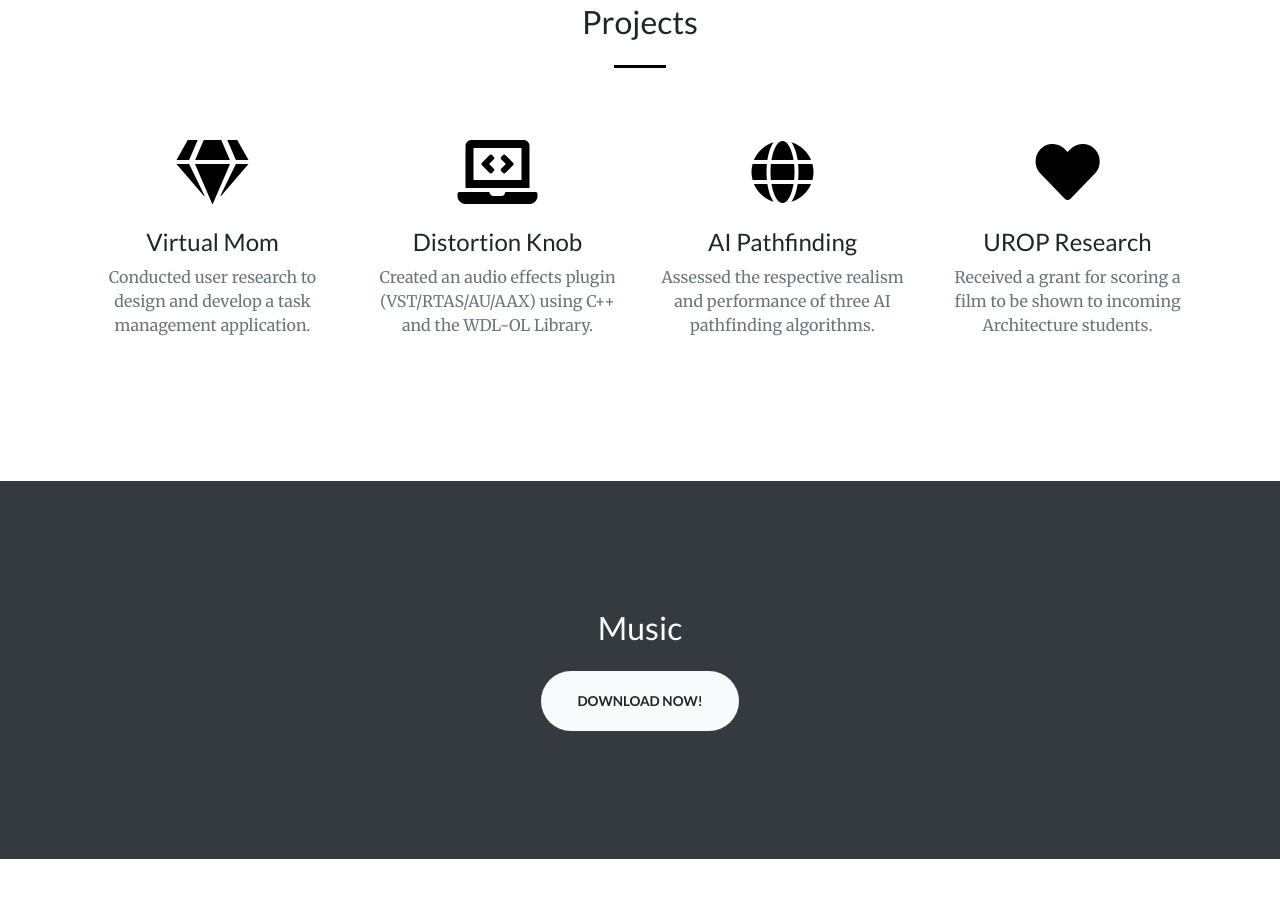
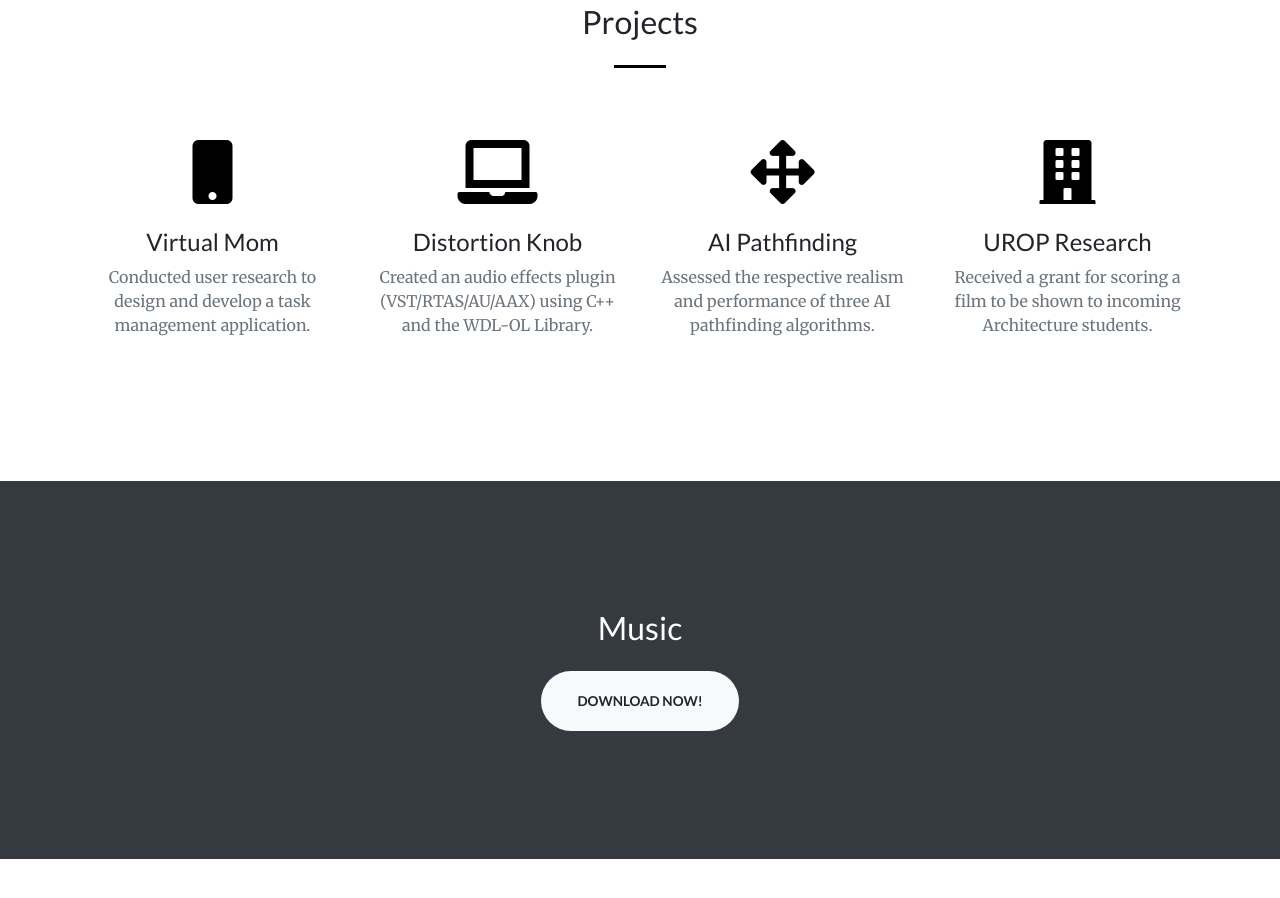
Before and after one commit to FrankHartmanDSP/Personal-Website-V2, a website with bundled scripts: page index.html in a window 1280 px wide. Shown: the part 1849-2747 px from the top of the page. Built offline with nearby package versions, Linux system fonts and the light colour scheme.

Commit message:
Updated Project Icons

```diff
--- a/index.html
+++ b/index.html
@@ -114,14 +114,14 @@
       <div class="row">
         <div class="col-lg-3 col-md-6 text-center">
           <div class="mt-5">
-            <i class="fas fa-4x fa-gem text-primary mb-4"></i>
+            <i class="fas fa-4x fa-mobile text-primary mb-4"></i>
             <h3 class="h4 mb-2">Virtual Mom</h3>
             <p class="text-muted mb-0">Conducted user research to design and develop a task management application.</p>
           </div>
         </div>
         <div class="col-lg-3 col-md-6 text-center">
           <div class="mt-5">
-            <i class="fas fa-4x fa-laptop-code text-primary mb-4"></i>
+            <i class="fas fa-4x fa-laptop text-primary mb-4"></i>
             <h3 class="h4 mb-2">Distortion Knob</h3>
             <p class="text-muted mb-0">Created an audio effects plugin (VST/RTAS/AU/AAX) using C++ and the WDL-OL Library.</p>
             </p>
@@ -129,14 +129,14 @@
         </div>
         <div class="col-lg-3 col-md-6 text-center">
           <div class="mt-5">
-            <i class="fas fa-4x fa-globe text-primary mb-4"></i>
+            <i class="fas fa-4x fa-arrows-alt text-primary mb-4"></i>
             <h3 class="h4 mb-2">AI Pathfinding</h3>
             <p class="text-muted mb-0">Assessed the respective realism and performance of three AI pathfinding algorithms.</p>
           </div>
         </div>
         <div class="col-lg-3 col-md-6 text-center">
           <div class="mt-5">
-            <i class="fas fa-4x fa-heart text-primary mb-4"></i>
+            <i class="fas fa-4x fa-building text-primary mb-4"></i>
             <h3 class="h4 mb-2">UROP Research</h3>
             <p class="text-muted mb-0">Received a grant for scoring a film to be shown to incoming Architecture students.</p>
           </div>
```
